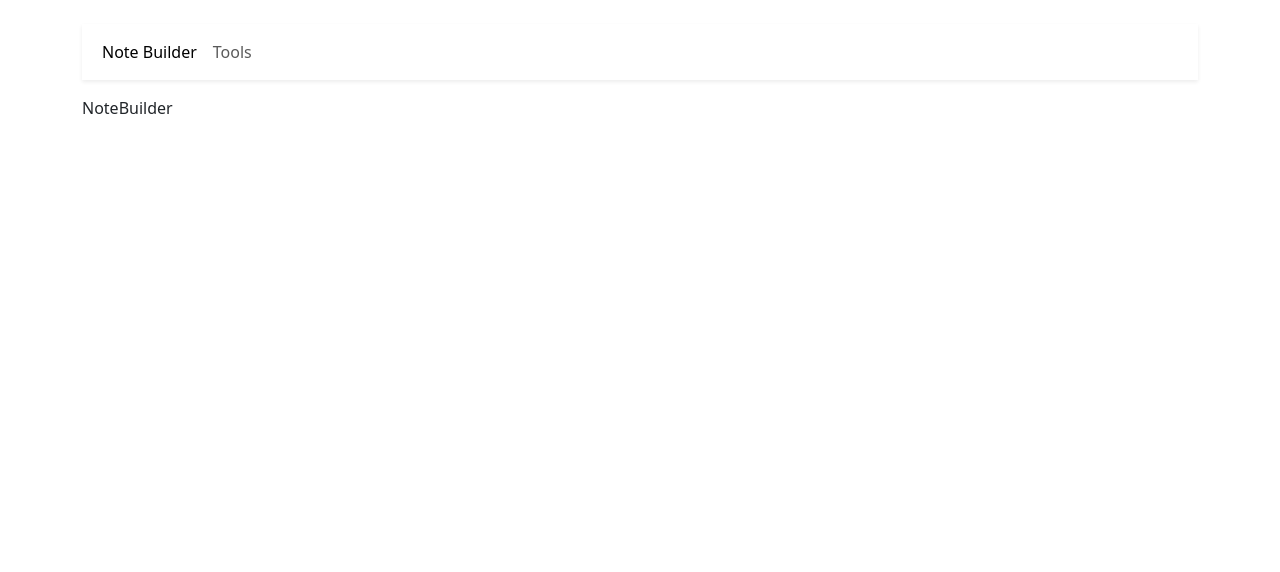
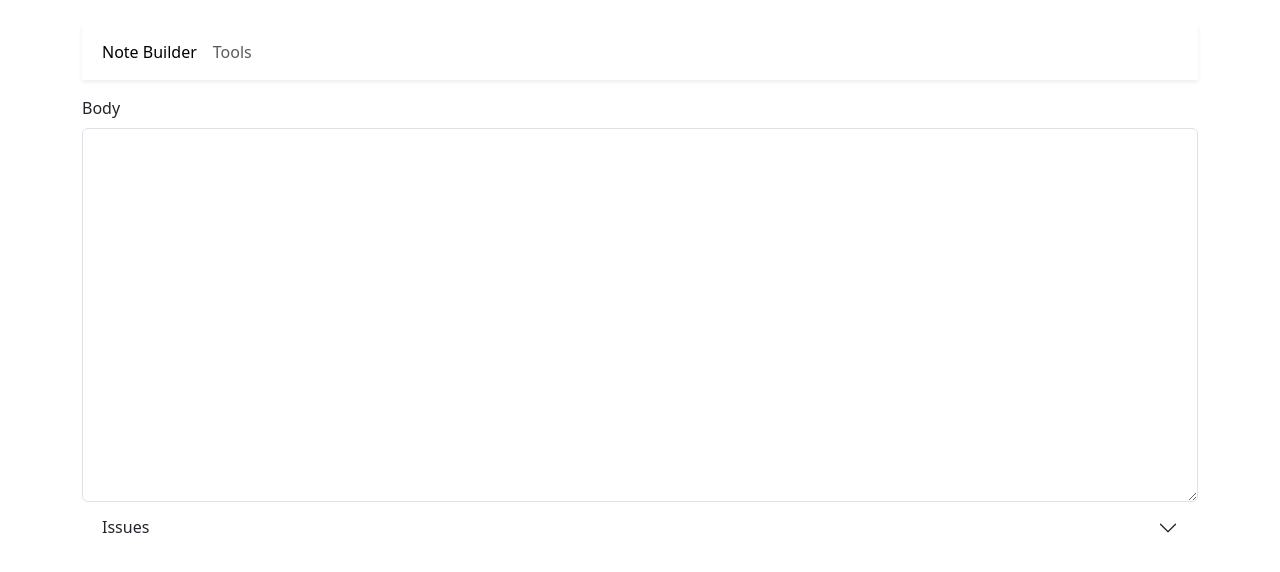
Before and after one commit to jhnh198/case-notes-react, a React (Vite) app: page / in a window 1280 px wide. Shown: the top 572 px of the page. Built offline with nearby package versions, Linux system fonts and the light colour scheme.

Commit message:
working on note builder controls

```diff
--- a/src/components/NoteBuilder.tsx
+++ b/src/components/NoteBuilder.tsx
@@ -1,7 +1,21 @@
 import React from 'react'
+import { CheckboxOptions } from './CheckboxOptions'
+import { Form } from 'react-bootstrap'
 
 export default function NoteBuilder() {
   return (
-    <div>NoteBuilder</div>
+    <>
+      <Form>
+      <Form.Group controlId="markdown">
+          <Form.Label>Body</Form.Label>
+          <Form.Control
+            as="textarea"
+            rows={15}
+          />
+      <CheckboxOptions />
+      </Form.Group>
+      </Form>
+    </>
+
   )
 }
```
